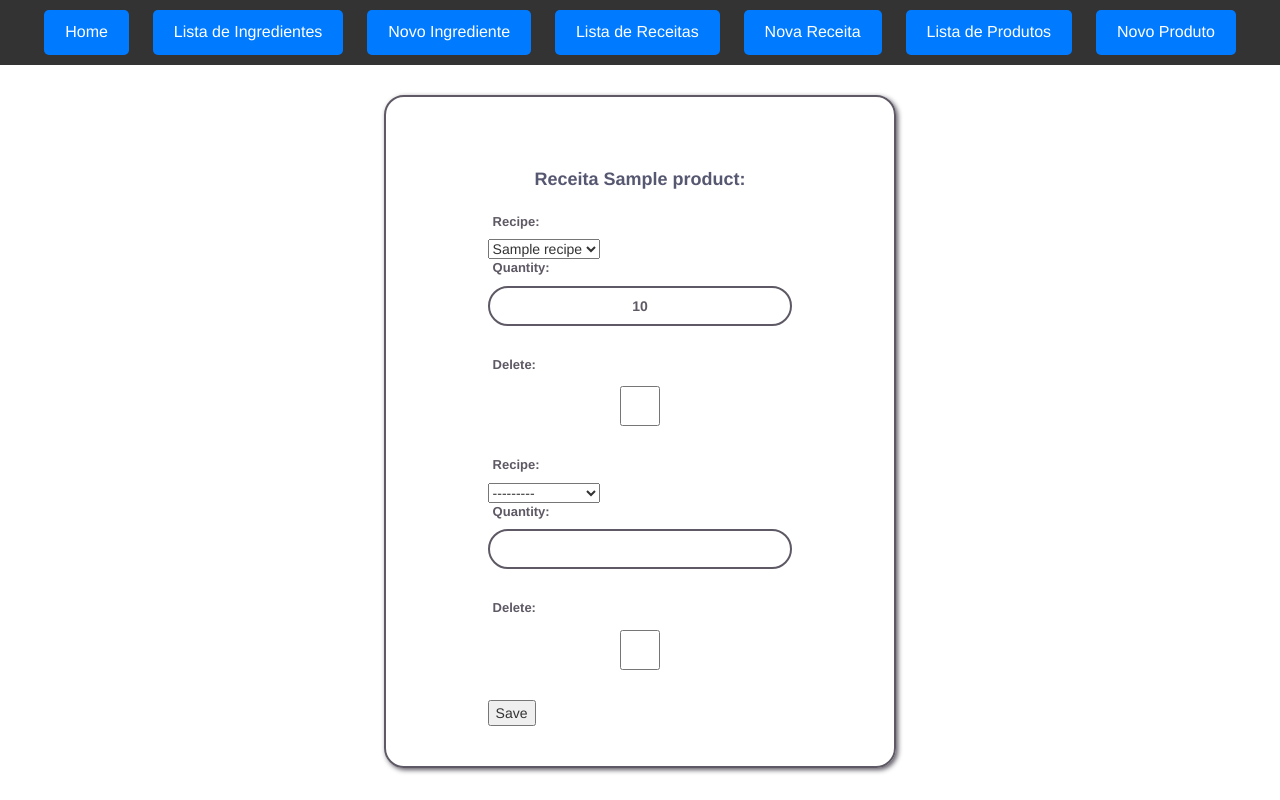
After one commit to douglasrdv/inventory_manager, a Django app: page /product/1 in a window 1280 px wide. The commit adds this page. Run offline with Django 4.2, Linux system fonts and the light colour scheme; tables that the repository leaves empty hold one stand-in row (values such as "Sample post"); some libraries are stand-ins or nearby versions.

Commit message:
feat: Add Product formset view, add ProductRecipe models

```diff
--- a/thelirios/myapp/forms.py
+++ b/thelirios/myapp/forms.py
@@ -25,5 +25,4 @@ class ProductForm(forms.ModelForm):
             "name",
             "description",
             "price",
-            "recipes",
         ]
--- a/thelirios/myapp/models.py
+++ b/thelirios/myapp/models.py
@@ -39,3 +39,12 @@ class Product(models.Model):
 
     def __str__(self):
         return self.name
+
+
+class ProductRecipe(models.Model):
+    recipe = models.ForeignKey(Recipe, on_delete=models.CASCADE)
+    product = models.ForeignKey(Product, on_delete=models.CASCADE)
+    quantity = models.IntegerField()
+
+    def __str__(self):
+        return f"{self.recipe.name} - {self.ingredient.name} - {self.quantity}"
--- a/thelirios/myapp/templates/header.html
+++ b/thelirios/myapp/templates/header.html
@@ -29,12 +29,12 @@
 <body>
     <header>
         <a href="{% url 'index' %}" class="btn">Home</a>
+        <a href="{% url 'ingredients-list' %}" class="btn">Lista de Ingredientes</a>
         <a href="{% url 'new-ingredient' %}" class="btn">Novo Ingrediente</a>
-        <a href="{% url 'ingredients-list' %}" class="btn">Lista de Ingredientes</a>
+        <a href="{% url 'recipes-list' %}" class="btn">Lista de Receitas</a>
         <a href="{% url 'new-recipe' %}" class="btn">Nova Receita</a>
-        <a href="{% url 'recipes-list' %}" class="btn">Lista de Receitas</a>
+        <a href="{% url 'products-list' %}" class="btn">Lista de Produtos</a>
         <a href="{% url 'new-product' %}" class="btn">Novo Produto</a>
-        <a href="{% url 'products-list' %}" class="btn">Lista de Produtos</a>
     </header>
 </body>
 </html>
--- /dev/null
+++ b/thelirios/myapp/templates/product_details.html
@@ -0,0 +1,28 @@
+<!DOCTYPE html>
+<html lang="en">
+<head>
+    <meta charset="UTF-8">
+    <meta name="viewport" content="width=device-width, initial-scale=1.0">
+    <meta http-equiv="X-UA-Compatible" content="ie=edge">
+
+    <link rel="stylesheet" href="https://maxcdn.bootstrapcdn.com/bootstrap/3.3.7/css/bootstrap.min.css">
+    <link rel="stylesheet" href="../static/style.css">
+
+    <title>Product Details</title>
+</head>
+<body>
+    {% include 'header.html' %}
+    <div class="form-cont">
+        <div class="registration-form">
+            <form method="POST">
+                {% csrf_token %}
+                <p class="title">
+                    Receita {{ product_name }}:
+                </p>
+                {{ formset }}
+                <button type="submit">Save</button>
+            </form>
+        </div>
+    </div>
+</body>
+</html>
--- a/thelirios/myapp/templates/product_list.html
+++ b/thelirios/myapp/templates/product_list.html
@@ -16,13 +16,13 @@
     {% for product in products %}
     <div class="{% cycle 'row1' 'row2' %} row">
         <div class="list-text">
-            <p>{{ product.id }} - {{ product.name }} - {{ product.weight }} - {{ product.cost }}</p>
+            <p>{{ product.id }} - {{ product.name }} - R$ {{ product.price }}</p>
         </div>
         <div class="icon-container">
             <a href="{%url 'product-delete' product.id%}"><i class="glyphicon glyphicon-remove list-icon"></i></a>
         </div>
         <div class="icon-container">
-            <a href="{%url 'product-update' product.id%}"><i class="glyphicon glyphicon-pencil list-icon"></i></a>
+            <a href="{%url 'product-details' product.id%}"><i class="glyphicon glyphicon-pencil list-icon"></i></a>
         </div>
 
     </div>
--- a/thelirios/myapp/urls.py
+++ b/thelirios/myapp/urls.py
@@ -19,4 +19,5 @@ urlpatterns = [
     path("products-list", views.list_all_products, name="products-list"),
     path("product-delete/<int:id>", views.product_delete, name="product-delete"),
     path("product-update/<int:id>", views.product_update, name="product-update"),
+    path('product/<product_id>', views.product_details, name='product-details'),
 ]
--- a/thelirios/myapp/views.py
+++ b/thelirios/myapp/views.py
@@ -1,6 +1,6 @@
 from django.shortcuts import render, redirect, get_object_or_404
 from django.forms import inlineformset_factory
-from .models import Ingredient, Recipe, Product, RecipeIngredient
+from .models import Ingredient, Recipe, Product, RecipeIngredient, ProductRecipe
 from .forms import IngredientForm, RecipeForm, ProductForm
 
 
@@ -107,8 +107,8 @@ def recipe_registration(request):
 
         form = RecipeForm(request.POST)
         if form.is_valid():
-            nova_receita = form.save()
-            return redirect('recipe-details', recipe_id=nova_receita.id)
+            new_recipe = form.save()
+            return redirect('recipe-details', recipe_id=new_recipe.id)
 
     else:
         form = RecipeForm()
@@ -122,8 +122,8 @@ def product_registration(request):
 
         form = ProductForm(request.POST)
         if form.is_valid():
-            form.save()
-            return redirect('products-list')
+            new_product = form.save()
+            return redirect('product-details', product_id=new_product.id)
 
     else:
         form = ProductForm()
@@ -152,3 +152,19 @@ def product_update(request, id):
 
     context = {'form': form, 'product': product}
     return render(request, 'product_update.html', context)
+
+
+def product_details(request, product_id):
+    product = Product.objects.get(pk=product_id)
+    ProductFormset = inlineformset_factory(Product, ProductRecipe, fields=('recipe', 'quantity'), can_delete=True, extra=1)
+
+    if request.method == 'POST':
+        formset = ProductFormset(request.POST, instance=product)
+        if formset.is_valid():
+            formset.save()
+
+            return redirect('products-list')
+
+    formset = ProductFormset(instance=product)
+
+    return render(request, 'product_details.html', {'formset' : formset, 'product_name': product.name})
```
Also changed, not shown: thelirios/myapp/migrations/0002_productrecipe.py (added).
